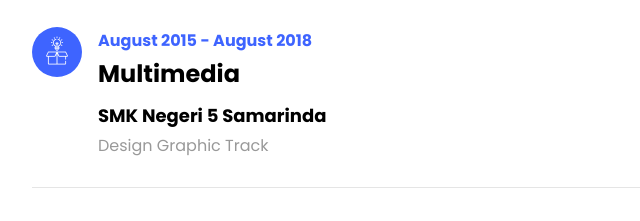
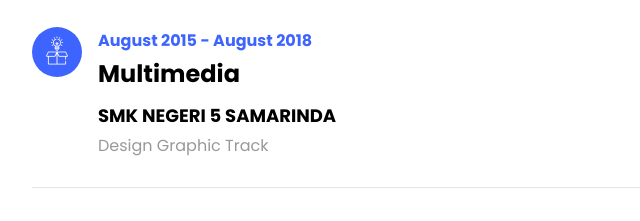
Before and after one commit to satriairawan05/Curiculum-Vitae, a plain HTML site: page index.html in a window 1280 px wide. Shown: the part 1999-2220 px from the top of the page, 338-978 px from the left. Drawn offline with nearby package versions, Linux system fonts and the light colour scheme; no server answers; files whose address does not match are found by name.

Commit message:
fix edu #2

```diff
--- a/index.html
+++ b/index.html
@@ -142,7 +142,7 @@
 					    	<div class="text pl-3">
 		    					<span class="date">August 2015 - August 2018</span>
 		    					<h2>Multimedia</h2>
-		    					<span class="position">SMK Negeri 5 Samarinda</span>
+		    					<span class="position">SMK NEGERI 5 SAMARINDA</span>
 		    					<p>Design Graphic Track</p>
 		    				</div>
 	    				</div>
```
